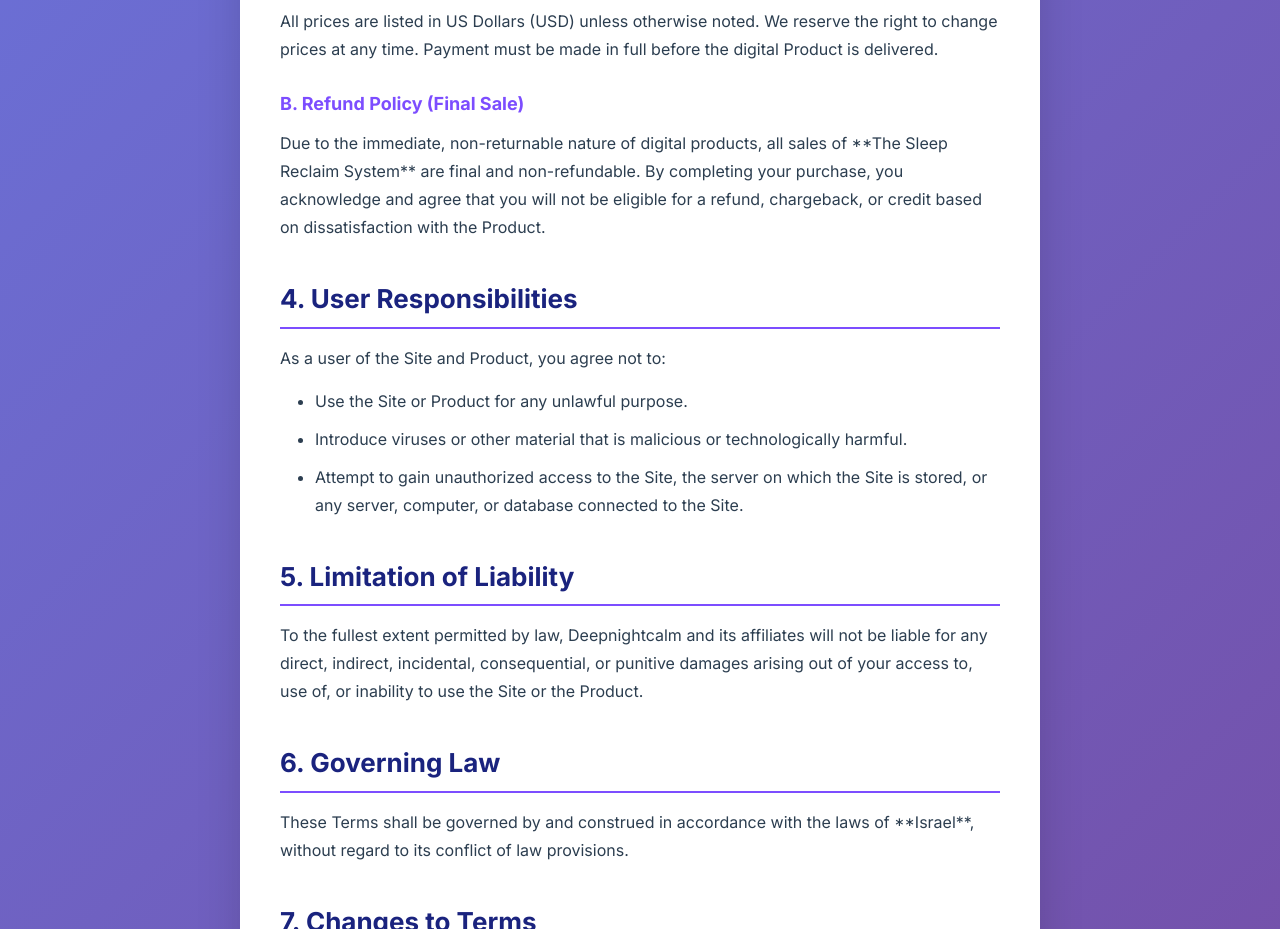
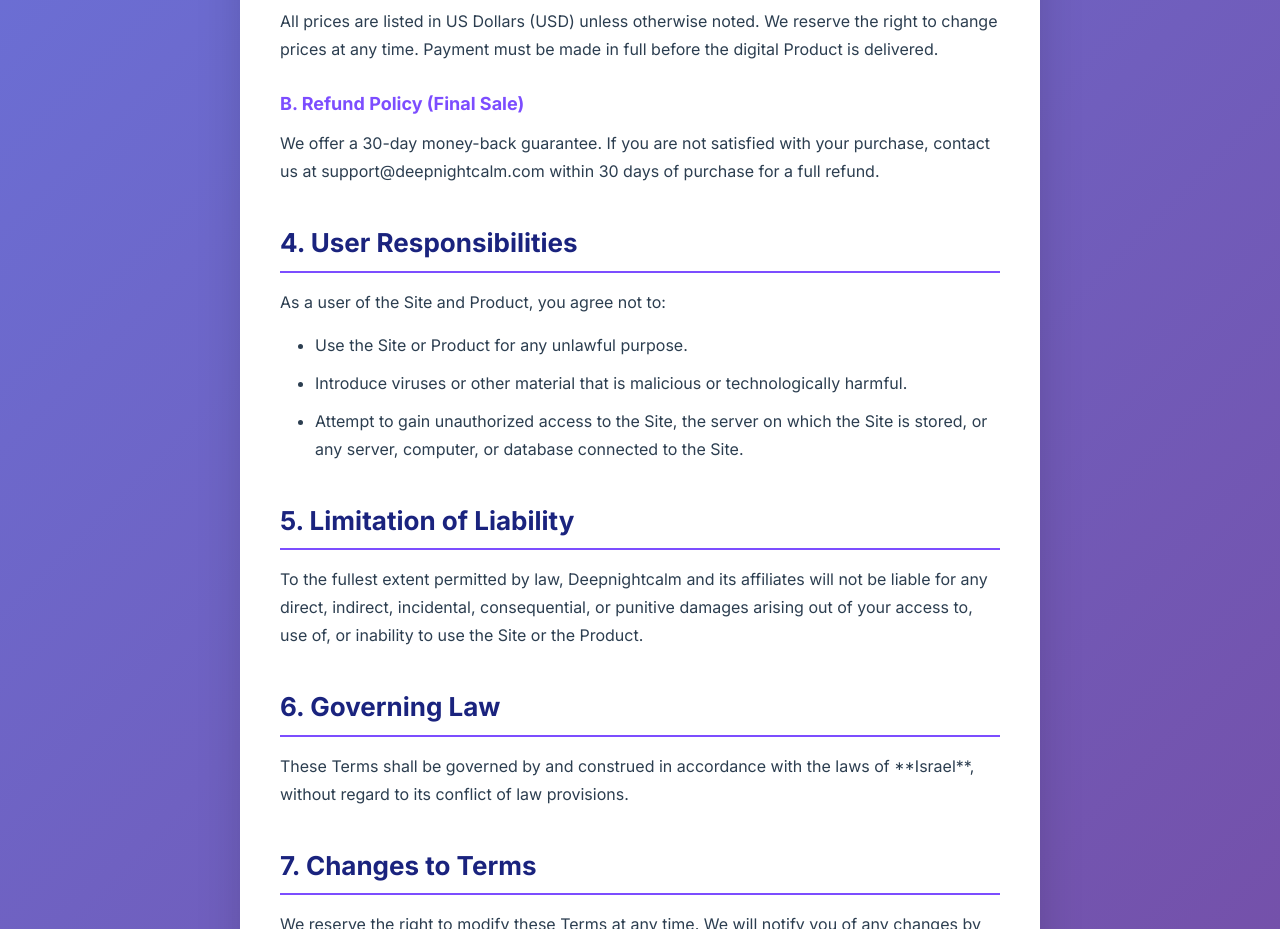
Before and after one commit to Giga523/Gumraod_Site, a plain HTML site: page terms.html in a window 1280 px wide. Shown: the part 1226-2155 px from the top of the page. Drawn offline with Linux system fonts and the light colour scheme.

Commit message:
Update terms.html

```diff
--- a/terms.html
+++ b/terms.html
@@ -187,7 +187,9 @@
       <p>All prices are listed in US Dollars (USD) unless otherwise noted. We reserve the right to change prices at any time. Payment must be made in full before the digital Product is delivered.</p>
 
       <h3>B. Refund Policy (Final Sale)</h3>
-      <p>Due to the immediate, non-returnable nature of digital products, all sales of **The Sleep Reclaim System** are final and non-refundable. By completing your purchase, you acknowledge and agree that you will not be eligible for a refund, chargeback, or credit based on dissatisfaction with the Product.</p>
+      <p>We offer a 30-day money-back guarantee. If you are not
+satisfied with your purchase, contact us at support@deepnightcalm.com within
+30 days of purchase for a full refund.</p>
 
       <h2>4. User Responsibilities</h2>
       <p>As a user of the Site and Product, you agree not to:</p>
```
